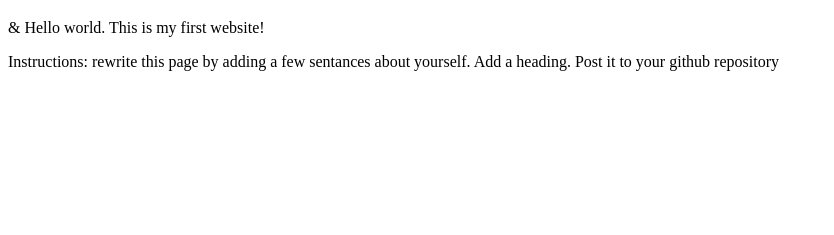
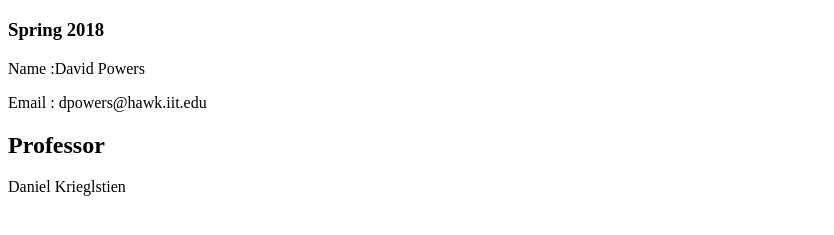
Before and after one commit to dpowers3/ITMD361Lab2, a plain HTML site: page index.html in a window 1280 px wide. Shown: the part 61-296 px from the top of the page, without its empty margins (0-834 px from the left). Drawn offline with Linux system fonts and the light colour scheme.

Commit message:
Added 2 headers and inserted paragrahs

```diff
--- a/index.html
+++ b/index.html
@@ -7,7 +7,10 @@
 </head>
 <body>
   <h1>ITMD-361 Internet Technologies and Web Design</h1>
-	<p>&amp; Hello world. This is my first website!</p>
-	<p>Instructions: rewrite this page by adding a few sentances about yourself. Add a heading. Post it to your github repository</p>
+  <h3>Spring 2018</h3>
+	<p>Name :David Powers</p>
+	<p>Email : dpowers@hawk.iit.edu</p>
+  <h2>Professor</h2>
+	<p> Daniel Krieglstien</p>
 </body>
 </html>
```
